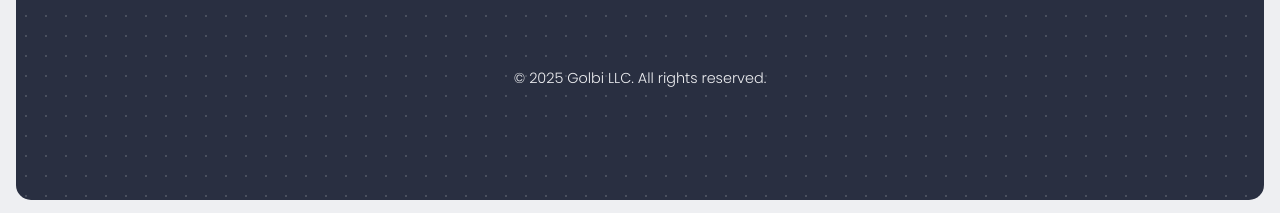
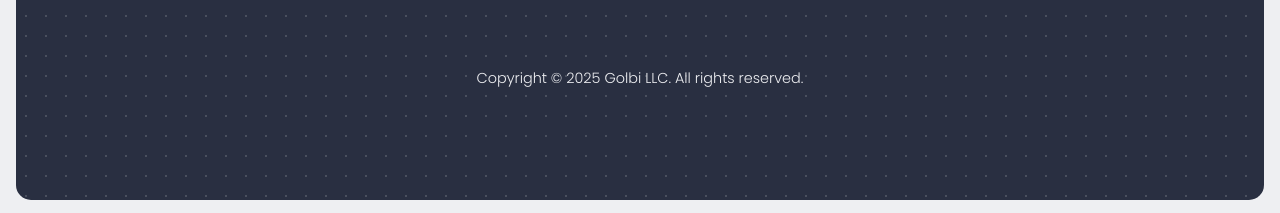
Before and after one commit to dinardavis/golbi, a React (Create React App) app in the folder client/: page /terms in a window 1280 px wide. Shown: the part 1610-1823 px from the top of the page. Built offline with nearby package versions, Linux system fonts and the light colour scheme.

Commit message:
Update copyright notice

```diff
--- a/client/src/components/Footer.js
+++ b/client/src/components/Footer.js
@@ -75,7 +75,7 @@
         </div>
 
         <div className="footer-copyright">
-          &copy; {new Date().getFullYear()} Golbi LLC. All rights reserved.
+          Copyright &copy; {new Date().getFullYear()} Golbi LLC. All rights reserved.
         </div>
 
       </div>
--- a/client/src/pages/Privacy.js
+++ b/client/src/pages/Privacy.js
@@ -115,7 +115,7 @@
     </div>
 
     <div className="footer-copyright">
-          &copy; {new Date().getFullYear()} Golbi LLC. All rights reserved.
+      Copyright &copy; {new Date().getFullYear()} Golbi LLC. All rights reserved.
         </div>
   </div>
   )
--- a/client/src/pages/Terms.js
+++ b/client/src/pages/Terms.js
@@ -139,7 +139,7 @@
       </div>
 
       <div className="footer-copyright">
-          &copy; {new Date().getFullYear()} Golbi LLC. All rights reserved.
+        Copyright &copy; {new Date().getFullYear()} Golbi LLC. All rights reserved.
         </div>
     </div>
   )
```
